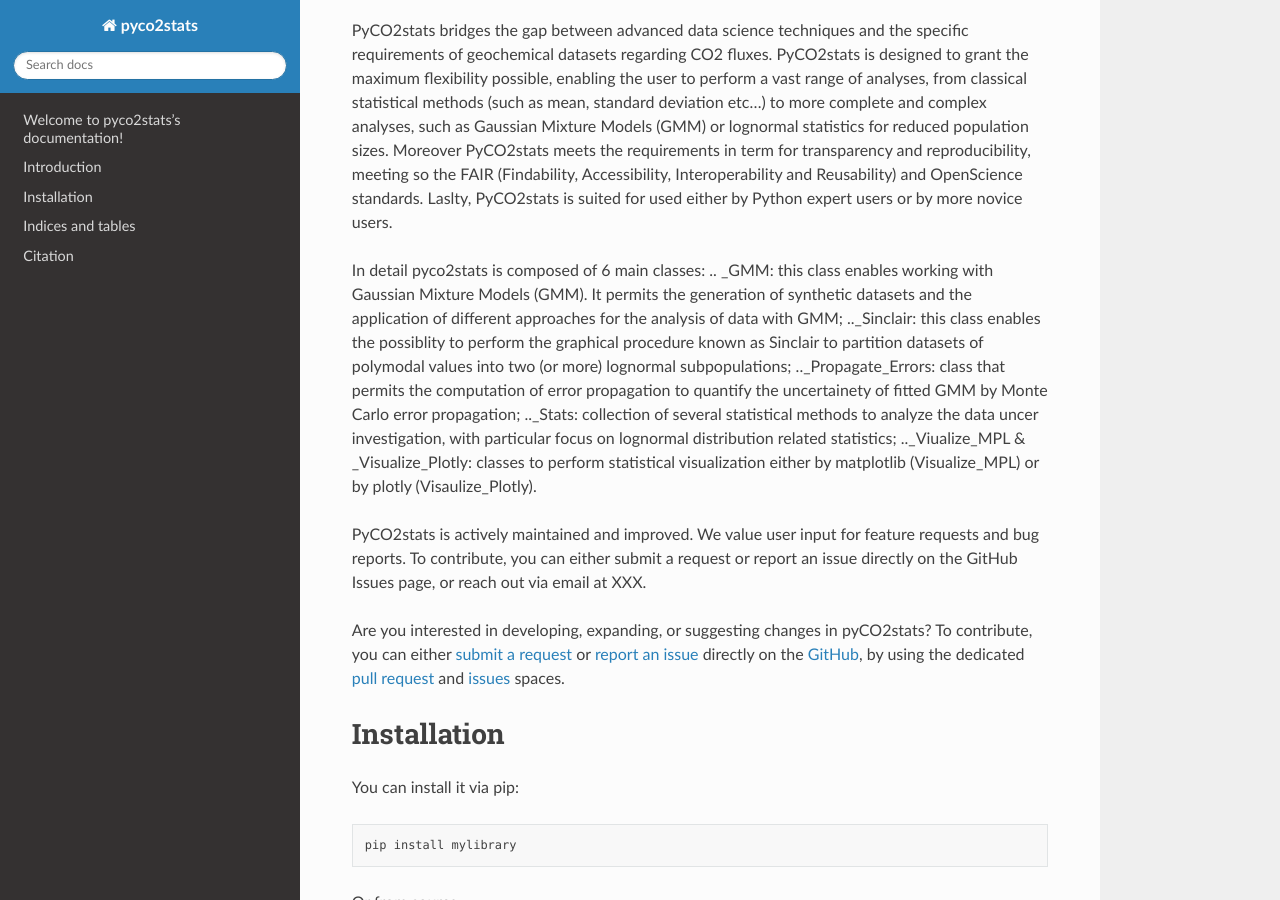
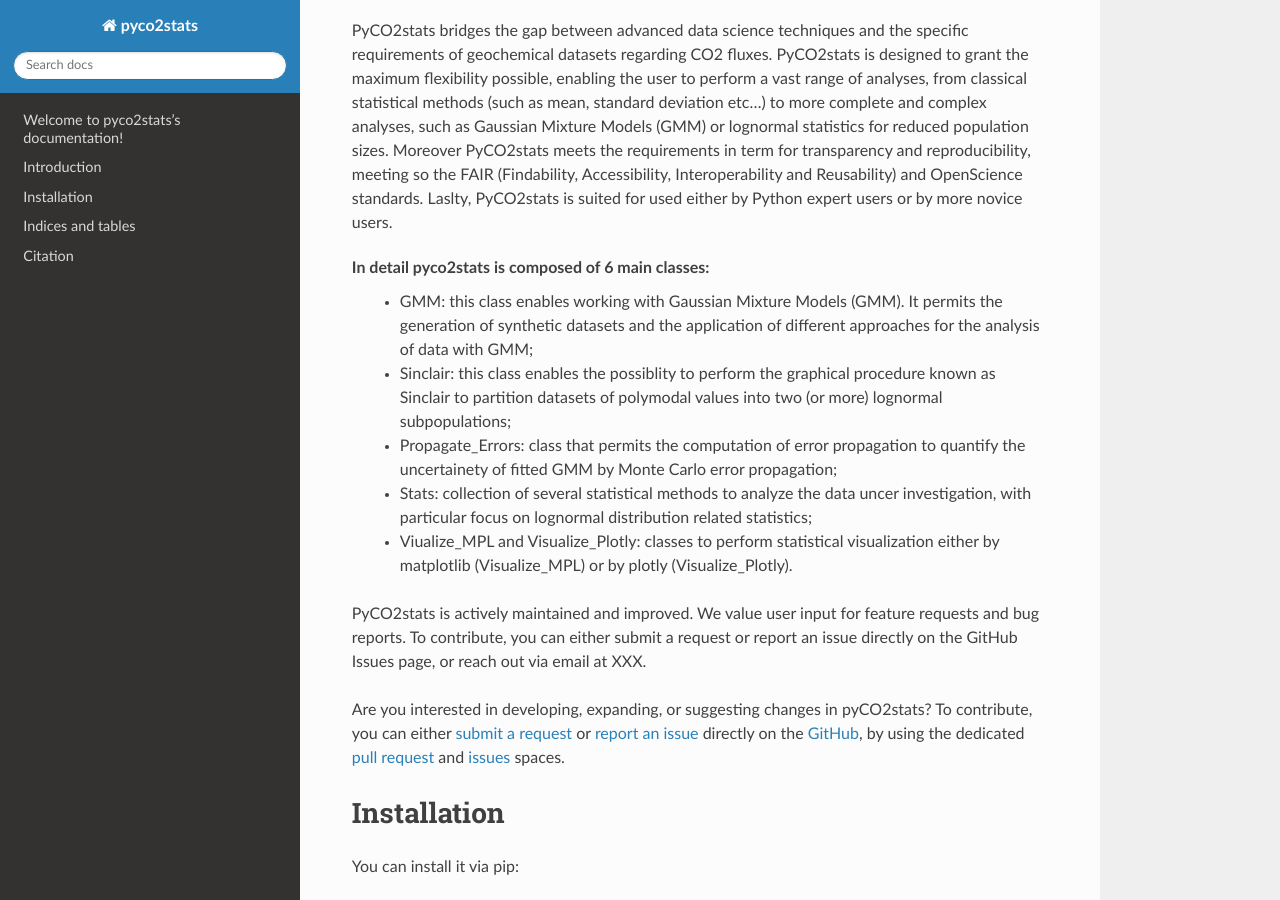
Before and after one commit to AIVolcanoLab/pyco2stats, a Sphinx documentation site: the page built from docs/index.rst, in a window 1280 px wide and 900 px high, scrolled down 370 px. Built offline with Sphinx 7.4.7 and the Read the Docs theme 3.1.0, drawn with Linux system fonts in a browser that asks for light colours.

Commit message:
Update index.rst

```diff
--- a/docs/index.rst
+++ b/docs/index.rst
@@ -26,11 +26,11 @@
 of geochemical datasets regarding CO2 fluxes. PyCO2stats is designed to grant the maximum flexibility possible, enabling the user to perform a vast range of analyses, from classical statistical methods (such as mean, standard deviation etc...) to more complete and complex analyses, such as Gaussian Mixture Models (GMM) or lognormal statistics for reduced population sizes. Moreover PyCO2stats meets the requirements in term for transparency and reproducibility, meeting so the FAIR (Findability, Accessibility, Interoperability and Reusability) and OpenScience standards. Laslty, PyCO2stats is suited for used either by Python expert users or by more novice users.
 
 In detail pyco2stats is composed of 6 main classes:
-.. _GMM: this class enables working with Gaussian Mixture Models (GMM). It permits the generation of synthetic datasets and the application of different approaches for the analysis of data with GMM;
-.._Sinclair: this class enables the possiblity to perform the graphical procedure known as Sinclair to partition datasets of polymodal values into two (or more) lognormal subpopulations;
-.._Propagate_Errors: class that permits the computation of error propagation to quantify the uncertainety of fitted GMM by Monte Carlo error propagation;
-.._Stats: collection of several statistical methods to analyze the data uncer investigation, with particular focus on lognormal distribution related statistics;
-.._Viualize_MPL & _Visualize_Plotly: classes to perform statistical visualization either by matplotlib (Visualize_MPL) or by plotly (Visaulize_Plotly).
+   * GMM: this class enables working with Gaussian Mixture Models (GMM). It permits the generation of synthetic datasets and the application of different approaches for the analysis of data with GMM;
+   * Sinclair: this class enables the possiblity to perform the graphical procedure known as Sinclair to partition datasets of polymodal values into two (or more) lognormal subpopulations;
+   * Propagate_Errors: class that permits the computation of error propagation to quantify the uncertainety of fitted GMM by Monte Carlo error propagation;
+   * Stats: collection of several statistical methods to analyze the data uncer investigation, with particular focus on lognormal distribution related statistics;
+   * Viualize_MPL and Visualize_Plotly: classes to perform statistical visualization either by matplotlib (Visualize_MPL) or by plotly (Visualize_Plotly).
 
 PyCO2stats is actively maintained and improved. We value user input for feature requests and bug
 reports. To contribute, you can either submit a request or report an issue directly on the GitHub Issues
```
